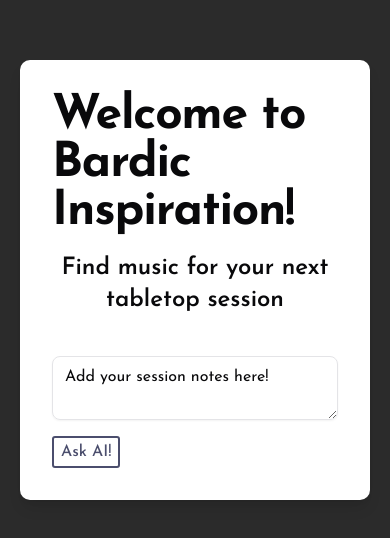
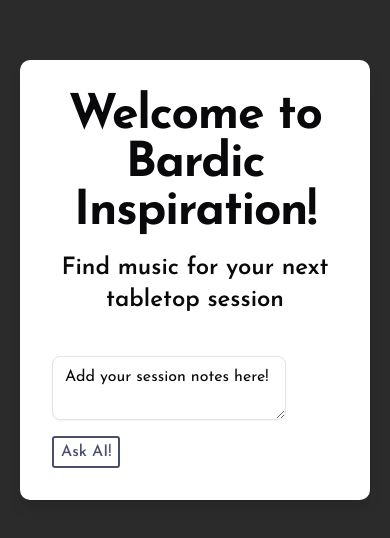
Before and after one commit to CrumrineCoder/bardicinspirationnext, a Next.js app: page / in a window 390 px wide. Shown: the part 162-700 px from the top of the page. Built offline with nearby package versions, Linux system fonts and the light colour scheme; no server answers.

Commit message:
60vw is the way brother

```diff
--- a/src/app/AI/GeminiSessionNotes.tsx
+++ b/src/app/AI/GeminiSessionNotes.tsx
@@ -40,12 +40,12 @@ export default function GeminiSessionNotes() {
   }
 
   return (
-    <div className="AISearchTagsContainer">
+    <div className="AISearchTagsContainer w-[60vw]">
       <Textarea
-        className="AISearchTagsInput mt-10"
-        value={userInput}
-        onChange={handleInput}
-        placeholder="Add your session notes here!"
+      className="AISearchTagsInput mt-10"
+      value={userInput}
+      onChange={handleInput}
+      placeholder="Add your session notes here!"
       />
       <button
         className="mt-4 px-4 py-2 bg-blue-500 text-white rounded"
@@ -55,7 +55,11 @@ export default function GeminiSessionNotes() {
       >
         Ask AI!
       </button>
-      {AIResponse && <div className="mt-4">{AIResponse}</div>}
+      {AIResponse && (
+        <div className="mt-4 w-[100%] break-words bg-gray-100 p-2 rounded">
+          {AIResponse}
+        </div>
+      )}
     </div>
   );
 }
--- a/src/app/landingContainer/Landing.tsx
+++ b/src/app/landingContainer/Landing.tsx
@@ -5,7 +5,7 @@ export default function HomePage() {
     <>
       <div className="flex items-center justify-center h-screen">
         <div className="p-8 bg-white rounded-lg shadow-lg">
-          <h1 className="scroll-m-40 text-5xl font-extrabold tracking-tight lg:text-6xl">
+          <h1 className="text-center scroll-m-40 text-5xl font-extrabold tracking-tight lg:text-6xl">
             Welcome to Bardic Inspiration!
           </h1>
           <h2 className="text-center text-2xl font-semibold mt-4">
```
